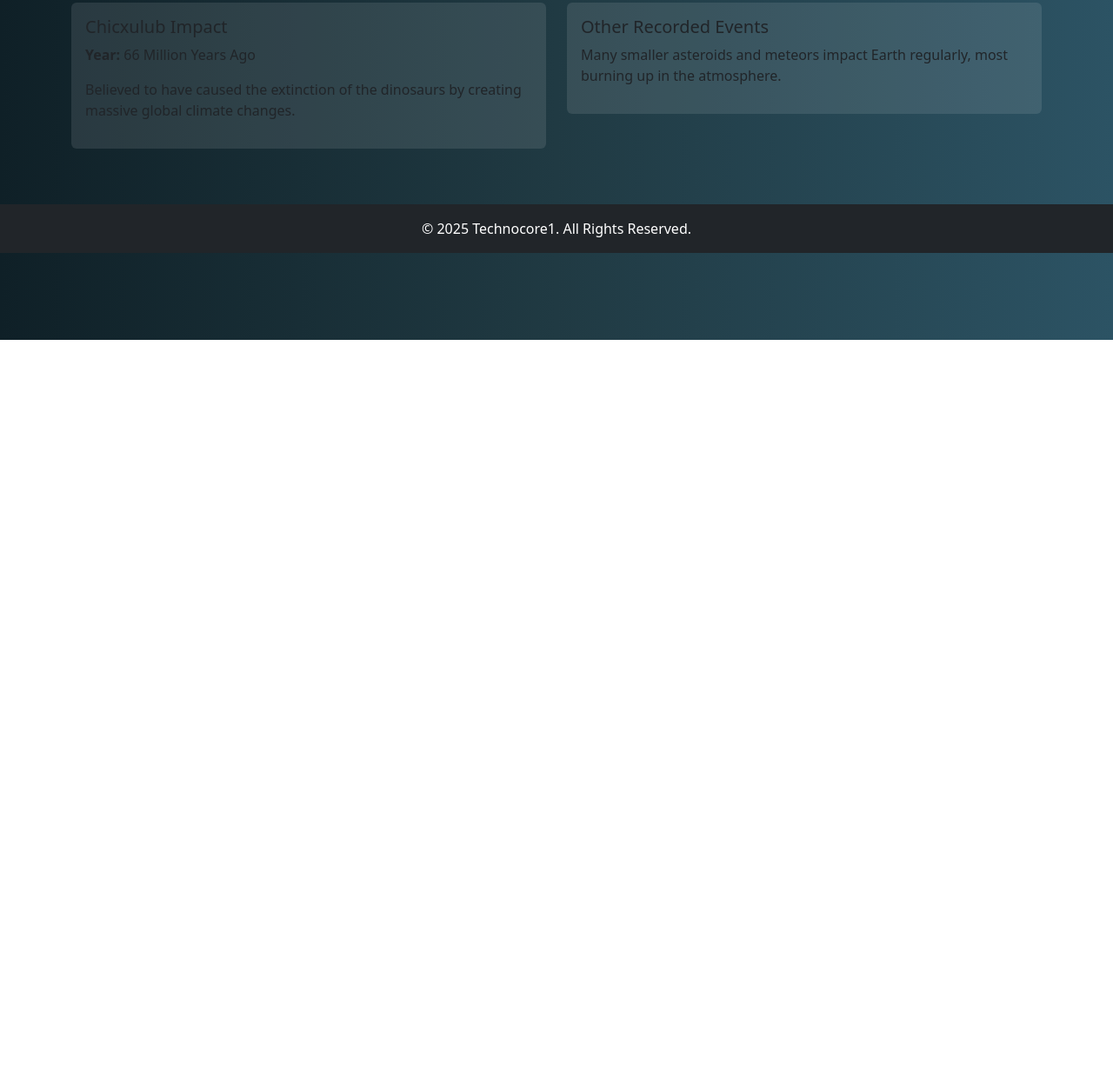
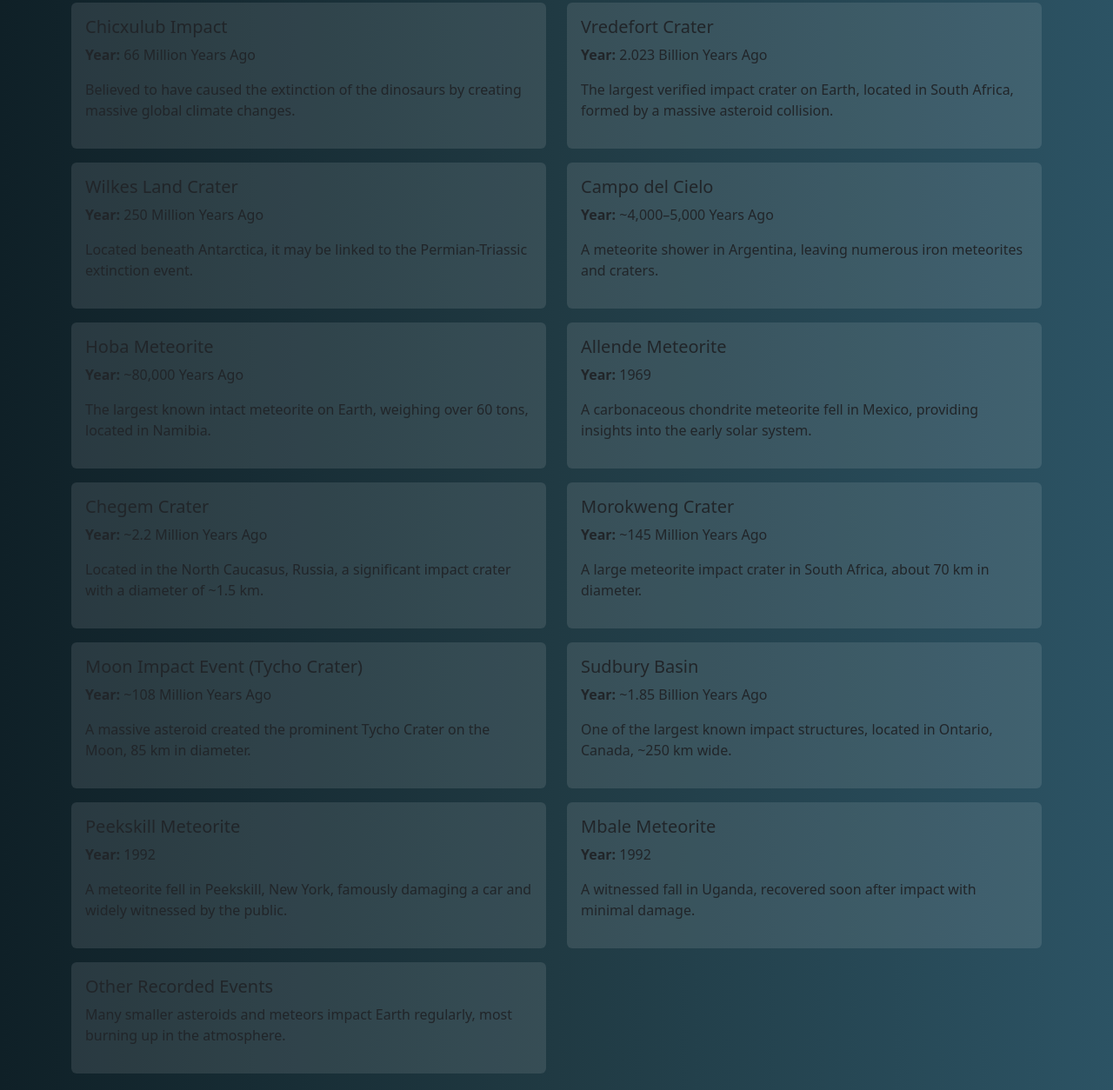
Before and after one commit to jeffin1707/technocore2, a plain HTML site: page impact.html in a window 1280 px wide. Shown: the part 409-1663 px from the top of the page at 87% size. Before the commit the page ends 800 px from the top, so only its background shows below. Drawn offline with nearby package versions, Linux system fonts and the light colour scheme.

Commit message:
Update impact.html

```diff
--- a/impact.html
+++ b/impact.html
@@ -3,7 +3,7 @@
 <head>
   <meta charset="UTF-8">
   <meta name="viewport" content="width=device-width, initial-scale=1.0">
-  <title>Technocore1 - Impact</title>
+  <title>Technocore - Impact</title>
 
   <link href="https://cdn.jsdelivr.net/npm/bootstrap@5.3.2/dist/css/bootstrap.min.css" rel="stylesheet">
   <style>
@@ -52,9 +52,9 @@
         <p>A 20-meter meteor exploded over Chelyabinsk, Russia, injuring 1,500 people due to shattered glass.</p>
       </div>
     </div>
-  </div>
+</div>
 
-  <div class="row">
+<div class="row">
     <div class="col-md-6 mb-3">
       <div class="card p-3">
         <h5>Chicxulub Impact</h5>
@@ -64,12 +64,108 @@
     </div>
     <div class="col-md-6 mb-3">
       <div class="card p-3">
+        <h5>Vredefort Crater</h5>
+        <p><strong>Year:</strong> 2.023 Billion Years Ago</p>
+        <p>The largest verified impact crater on Earth, located in South Africa, formed by a massive asteroid collision.</p>
+      </div>
+    </div>
+</div>
+
+<div class="row">
+    <div class="col-md-6 mb-3">
+      <div class="card p-3">
+        <h5>Wilkes Land Crater</h5>
+        <p><strong>Year:</strong> 250 Million Years Ago</p>
+        <p>Located beneath Antarctica, it may be linked to the Permian-Triassic extinction event.</p>
+      </div>
+    </div>
+    <div class="col-md-6 mb-3">
+      <div class="card p-3">
+        <h5>Campo del Cielo</h5>
+        <p><strong>Year:</strong> ~4,000–5,000 Years Ago</p>
+        <p>A meteorite shower in Argentina, leaving numerous iron meteorites and craters.</p>
+      </div>
+    </div>
+</div>
+
+<div class="row">
+    <div class="col-md-6 mb-3">
+      <div class="card p-3">
+        <h5>Hoba Meteorite</h5>
+        <p><strong>Year:</strong> ~80,000 Years Ago</p>
+        <p>The largest known intact meteorite on Earth, weighing over 60 tons, located in Namibia.</p>
+      </div>
+    </div>
+    <div class="col-md-6 mb-3">
+      <div class="card p-3">
+        <h5>Allende Meteorite</h5>
+        <p><strong>Year:</strong> 1969</p>
+        <p>A carbonaceous chondrite meteorite fell in Mexico, providing insights into the early solar system.</p>
+      </div>
+    </div>
+</div>
+
+<div class="row">
+    <div class="col-md-6 mb-3">
+      <div class="card p-3">
+        <h5>Chegem Crater</h5>
+        <p><strong>Year:</strong> ~2.2 Million Years Ago</p>
+        <p>Located in the North Caucasus, Russia, a significant impact crater with a diameter of ~1.5 km.</p>
+      </div>
+    </div>
+    <div class="col-md-6 mb-3">
+      <div class="card p-3">
+        <h5>Morokweng Crater</h5>
+        <p><strong>Year:</strong> ~145 Million Years Ago</p>
+        <p>A large meteorite impact crater in South Africa, about 70 km in diameter.</p>
+      </div>
+    </div>
+</div>
+
+<div class="row">
+    <div class="col-md-6 mb-3">
+      <div class="card p-3">
+        <h5>Moon Impact Event (Tycho Crater)</h5>
+        <p><strong>Year:</strong> ~108 Million Years Ago</p>
+        <p>A massive asteroid created the prominent Tycho Crater on the Moon, 85 km in diameter.</p>
+      </div>
+    </div>
+    <div class="col-md-6 mb-3">
+      <div class="card p-3">
+        <h5>Sudbury Basin</h5>
+        <p><strong>Year:</strong> ~1.85 Billion Years Ago</p>
+        <p>One of the largest known impact structures, located in Ontario, Canada, ~250 km wide.</p>
+      </div>
+    </div>
+</div>
+
+<div class="row">
+    <div class="col-md-6 mb-3">
+      <div class="card p-3">
+        <h5>Peekskill Meteorite</h5>
+        <p><strong>Year:</strong> 1992</p>
+        <p>A meteorite fell in Peekskill, New York, famously damaging a car and widely witnessed by the public.</p>
+      </div>
+    </div>
+    <div class="col-md-6 mb-3">
+      <div class="card p-3">
+        <h5>Mbale Meteorite</h5>
+        <p><strong>Year:</strong> 1992</p>
+        <p>A witnessed fall in Uganda, recovered soon after impact with minimal damage.</p>
+      </div>
+    </div>
+</div>
+
+<div class="row">
+    <div class="col-md-6 mb-3">
+      <div class="card p-3">
         <h5>Other Recorded Events</h5>
         <p>Many smaller asteroids and meteors impact Earth regularly, most burning up in the atmosphere.</p>
       </div>
     </div>
-  </div>
 </div>
+
+
 
 <!-- Footer -->
 <footer class="bg-dark text-center text-white py-3 mt-5">
```
